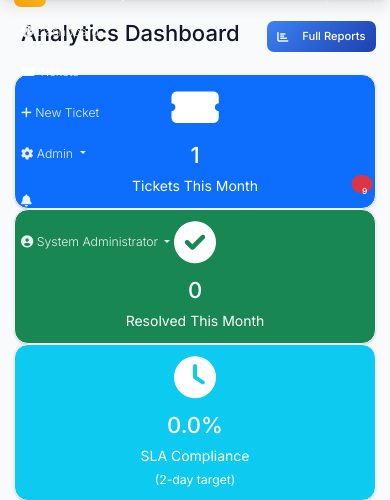
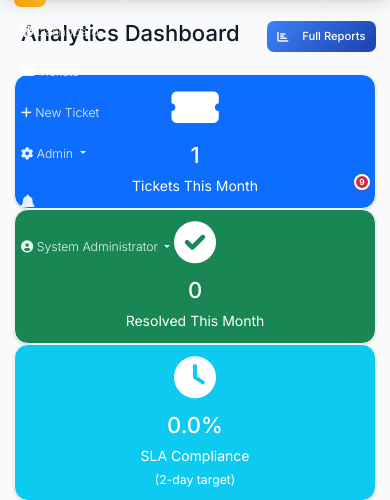
Before and after one commit to mudola/HelpTicketSystem, a Flask app: page /analytics in a window 390 px wide, after a click that opens the changed part. Shown: the part 51-551 px from the top of the page. Run offline with Flask 3, Linux system fonts and the light colour scheme; a user stored in the database is signed in; some libraries are stand-ins or nearby versions.

Commit message:
Assistant checkpoint: Enhanced notification badge styling and visibility
Assistant generated file changes:
- static/css/custom.css: Improve notification badge visibility and positioning
- static/js/main.js: Improve notification badge display logic

---

User prompt:

on the notification on the css adjust it so its display can look nice the number well seen on the circle

Replit-Commit-Author: Assistant
Replit-Commit-Session-Id: 8b1001b7-54bb-4f7e-ad61-da6f6b476e93

```diff
--- a/static/css/custom.css
+++ b/static/css/custom.css
@@ -1523,6 +1523,74 @@ body, html {
     right: -8px;
 }
 
+/* Enhanced notification badge styling */
+#notification-badge {
+    position: absolute !important;
+    top: -6px !important;
+    right: -6px !important;
+    min-width: 20px !important;
+    height: 20px !important;
+    border-radius: 50% !important;
+    display: flex !important;
+    align-items: center !important;
+    justify-content: center !important;
+    font-size: 0.7rem !important;
+    font-weight: 700 !important;
+    line-height: 1 !important;
+    padding: 0 !important;
+    background: linear-gradient(135deg, #dc3545, #c82333) !important;
+    color: white !important;
+    border: 2px solid white !important;
+    box-shadow: 0 2px 4px rgba(220, 53, 69, 0.3) !important;
+    z-index: 1000 !important;
+    text-align: center !important;
+}
+
+/* Notification bell icon styling */
+#notificationsDropdown {
+    position: relative;
+    color: rgba(255, 255, 255, 0.9) !important;
+    font-size: 1.1rem;
+    transition: all 0.3s ease;
+}
+
+#notificationsDropdown:hover {
+    color: white !important;
+    transform: scale(1.1);
+}
+
+/* Animation for new notifications */
+@keyframes notificationPulse {
+    0% { transform: scale(1); }
+    50% { transform: scale(1.2); }
+    100% { transform: scale(1); }
+}
+
+#notification-badge.new-notification {
+    animation: notificationPulse 1.5s ease-in-out infinite;
+}
+
+/* Ensure badge visibility on mobile */
+@media (max-width: 768px) {
+    #notification-badge {
+        top: -4px !important;
+        right: -4px !important;
+        min-width: 18px !important;
+        height: 18px !important;
+        font-size: 0.65rem !important;
+    }
+}
+
+@media (max-width: 480px) {
+    #notification-badge {
+        top: -2px !important;
+        right: -2px !important;
+        min-width: 16px !important;
+        height: 16px !important;
+        font-size: 0.6rem !important;
+    }
+}
+
 /* =====================
    Loading States
    ===================== */
--- a/static/js/main.js
+++ b/static/js/main.js
@@ -52,17 +52,22 @@ document.addEventListener('DOMContentLoaded', function() {
 
     // Update unread count
     function updateUnreadCount() {
-        if (!notificationBadge) return;
-
         fetch('/api/notifications/unread_count')
             .then(response => response.json())
             .then(data => {
                 const count = data.count || 0;
                 if (count > 0) {
                     notificationBadge.textContent = count > 99 ? '99+' : count;
-                    notificationBadge.style.display = 'block';
+                    notificationBadge.style.display = 'flex';
+                    notificationBadge.classList.add('new-notification');
+
+                    // Remove animation after 3 seconds
+                    setTimeout(() => {
+                        notificationBadge.classList.remove('new-notification');
+                    }, 3000);
                 } else {
                     notificationBadge.style.display = 'none';
+                    notificationBadge.classList.remove('new-notification');
                 }
             })
             .catch(error => {
```
